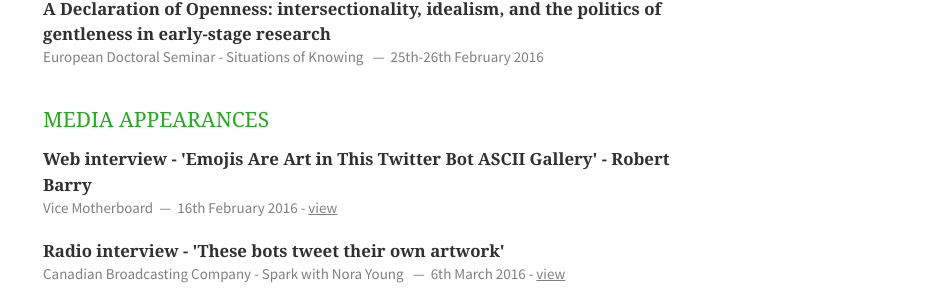
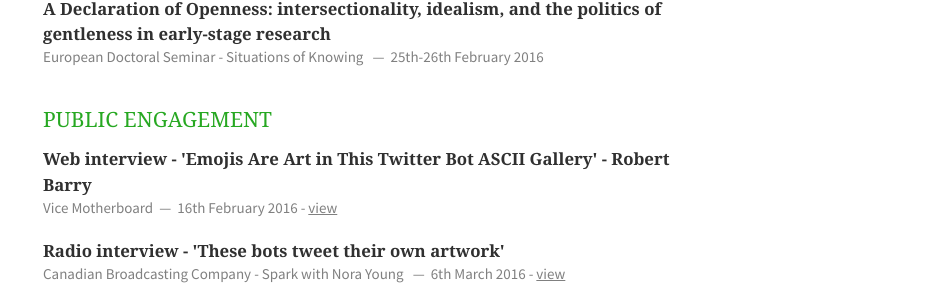
Before and after one commit to emmawinston/cv, a Jekyll site: the page built from index.html, in a window 1280 px wide and 900 px high, scrolled down 1720 px. Shown: the part 155-456 px from the top of the window, without its empty margins (337-1280 px from the left). Built offline with Jekyll 4.4.1, drawn with Linux system fonts in a browser that asks for light colours; nearby versions of some CDN libraries; Markdown is read by kramdown in place of the engine named in the settings; the list of posts is cut into pages by our own code.

Commit message:
changed media to public engagement

```diff
--- a/_includes/media.html
+++ b/_includes/media.html
@@ -1,5 +1,5 @@
 <section class="eleven columns">
-    <h1>Media Appearances</h1>
+    <h1>Public Engagement</h1>
     <article>
         <header>
             <h1>Web interview - 'Emojis Are Art in This Twitter Bot ASCII Gallery' - Robert Barry</h1>
```
